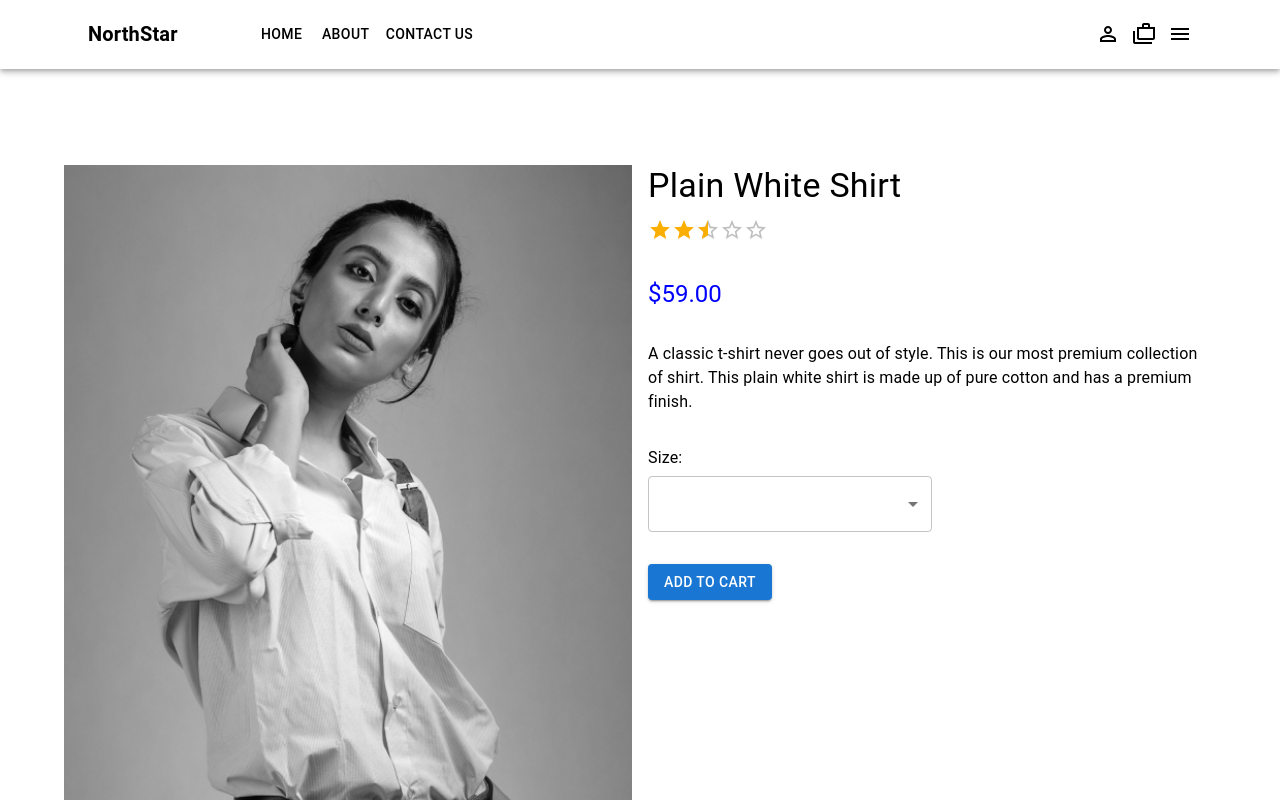
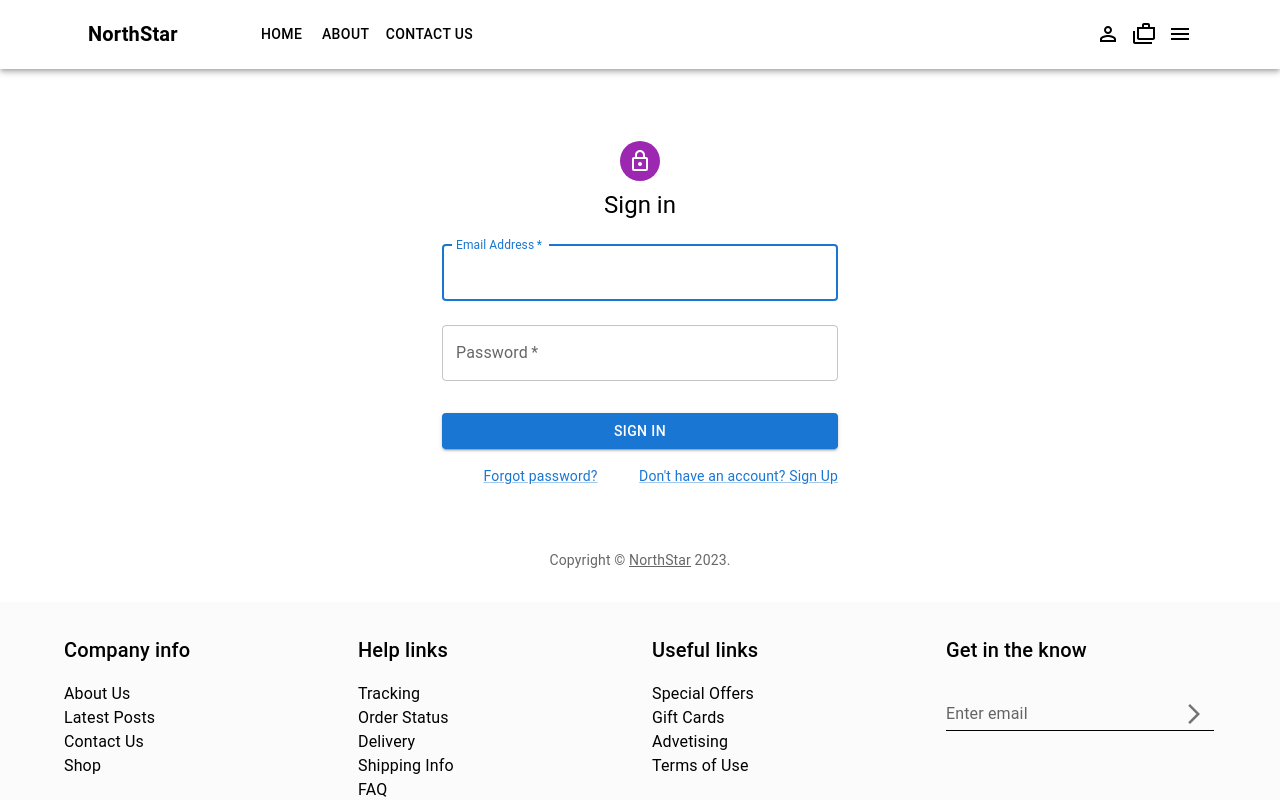
Before and after one commit to ahmadamira/Final-project-E-commerce, a React (Create React App) app: page / in a window 1280 px wide. Shown: the top 800 px of the page. Built offline with nearby package versions, Linux system fonts and the light colour scheme.

Commit message:
Added log in and signup pages

```diff
--- a/src/App.js
+++ b/src/App.js
@@ -11,12 +11,14 @@
 import Aboutpage from "./Components/Aboutpage/Aboutpage";
 import ContactForm from "./Components/Contactuspage/Contactuspage";
 import Productpage from "./Components/Productpage/Productpage";
+import Loginpage from "./Components/Loginpage/Loginpage";
+import SignUp from "./Components/Signuppage/Signup";
 
 function App() {
   return (
     <div className="App">
       <Header />
-      <Productpage />
+      <Loginpage />
       <Footer />
     </div>
   );
--- /dev/null
+++ b/src/Components/Loginpage/Loginpage.js
@@ -0,0 +1,107 @@
+import * as React from 'react';
+import Avatar from '@mui/material/Avatar';
+import Button from '@mui/material/Button';
+import CssBaseline from '@mui/material/CssBaseline';
+import TextField from '@mui/material/TextField';
+import FormControlLabel from '@mui/material/FormControlLabel';
+import Checkbox from '@mui/material/Checkbox';
+import Link from '@mui/material/Link';
+import Grid from '@mui/material/Grid';
+import Box from '@mui/material/Box';
+import LockOutlinedIcon from '@mui/icons-material/LockOutlined';
+import Typography from '@mui/material/Typography';
+import Container from '@mui/material/Container';
+import { createTheme, ThemeProvider } from '@mui/material/styles';
+
+function Copyright(props) {
+    return (
+        <Typography variant="body2" color="text.secondary" align="center" {...props}>
+            {'Copyright © '}
+            <Link color="inherit" href="https://mui.com/">
+                NorthStar
+            </Link>{' '}
+            {new Date().getFullYear()}
+            {'.'}
+        </Typography>
+    );
+}
+
+// TODO remove, this demo shouldn't need to reset the theme.
+
+export default function Loginpage() {
+    const handleSubmit = (event) => {
+        event.preventDefault();
+        const data = new FormData(event.currentTarget);
+        console.log({
+            email: data.get('email'),
+            password: data.get('password'),
+        });
+    };
+
+    return (
+
+        <Container component="main" maxWidth="xs">
+
+            <Box
+                sx={{
+                    marginTop: 8,
+                    display: 'flex',
+                    flexDirection: 'column',
+                    alignItems: 'center',
+                }}
+            >
+                <Avatar sx={{ m: 1, bgcolor: 'secondary.main' }}>
+                    <LockOutlinedIcon />
+                </Avatar>
+                <Typography component="h1" variant="h5">
+                    Sign in
+                </Typography>
+                <Box component="form" onSubmit={handleSubmit} noValidate sx={{ mt: 1 }}>
+                    <TextField
+                        margin="normal"
+                        required
+                        fullWidth
+                        id="email"
+                        label="Email Address"
+                        name="email"
+                        autoComplete="email"
+                        autoFocus
+                    />
+                    <TextField
+                        margin="normal"
+                        required
+                        fullWidth
+                        name="password"
+                        label="Password"
+                        type="password"
+                        id="password"
+                        autoComplete="current-password"
+                    />
+
+                    <Button
+                        type="submit"
+                        fullWidth
+                        variant="contained"
+                        sx={{ mt: 3, mb: 2 }}
+                    >
+                        Sign In
+                    </Button>
+                    <Grid container>
+                        <Grid item xs>
+                            <Link href="#" variant="body2">
+                                Forgot password?
+                            </Link>
+                        </Grid>
+                        <Grid item>
+                            <Link href="#" variant="body2">
+                                {"Don't have an account? Sign Up"}
+                            </Link>
+                        </Grid>
+                    </Grid>
+                </Box>
+            </Box>
+            <Copyright sx={{ mt: 8, mb: 4 }} />
+        </Container>
+
+    );
+}
--- /dev/null
+++ b/src/Components/Signuppage/Signup.js
@@ -0,0 +1,129 @@
+import * as React from 'react';
+import Avatar from '@mui/material/Avatar';
+import Button from '@mui/material/Button';
+import CssBaseline from '@mui/material/CssBaseline';
+import TextField from '@mui/material/TextField';
+import FormControlLabel from '@mui/material/FormControlLabel';
+import Checkbox from '@mui/material/Checkbox';
+import Link from '@mui/material/Link';
+import Grid from '@mui/material/Grid';
+import Box from '@mui/material/Box';
+import LockOutlinedIcon from '@mui/icons-material/LockOutlined';
+import Typography from '@mui/material/Typography';
+import Container from '@mui/material/Container';
+import { createTheme, ThemeProvider } from '@mui/material/styles';
+
+function Copyright(props) {
+    return (
+        <Typography variant="body2" color="text.secondary" align="center" {...props}>
+            {'Copyright © '}
+            <Link color="inherit" href="https://mui.com/">
+                NorthStar
+            </Link>{' '}
+            {new Date().getFullYear()}
+            {'.'}
+        </Typography>
+    );
+}
+
+// TODO remove, this demo shouldn't need to reset the theme.
+
+
+
+export default function SignUp() {
+    const handleSubmit = (event) => {
+        event.preventDefault();
+        const data = new FormData(event.currentTarget);
+        console.log({
+            email: data.get('email'),
+            password: data.get('password'),
+        });
+    };
+
+    return (
+
+        <Container component="main" maxWidth="xs">
+
+            <Box
+                sx={{
+                    marginTop: 8,
+                    marginBottom: 10,
+                    display: 'flex',
+                    flexDirection: 'column',
+                    alignItems: 'center',
+                }}
+            >
+                <Avatar sx={{ m: 1, bgcolor: 'secondary.main' }}>
+                    <LockOutlinedIcon />
+                </Avatar>
+                <Typography component="h1" variant="h5">
+                    Sign up
+                </Typography>
+                <Box component="form" noValidate onSubmit={handleSubmit} sx={{ mt: 3 }}>
+                    <Grid container spacing={2}>
+                        <Grid item xs={12} sm={6}>
+                            <TextField
+                                autoComplete="given-name"
+                                name="firstName"
+                                required
+                                fullWidth
+                                id="firstName"
+                                label="First Name"
+                                autoFocus
+                            />
+                        </Grid>
+                        <Grid item xs={12} sm={6}>
+                            <TextField
+                                required
+                                fullWidth
+                                id="lastName"
+                                label="Last Name"
+                                name="lastName"
+                                autoComplete="family-name"
+                            />
+                        </Grid>
+                        <Grid item xs={12}>
+                            <TextField
+                                required
+                                fullWidth
+                                id="email"
+                                label="Email Address"
+                                name="email"
+                                autoComplete="email"
+                            />
+                        </Grid>
+                        <Grid item xs={12}>
+                            <TextField
+                                required
+                                fullWidth
+                                name="password"
+                                label="Password"
+                                type="password"
+                                id="password"
+                                autoComplete="new-password"
+                            />
+                        </Grid>
+
+                    </Grid>
+                    <Button
+                        type="submit"
+                        fullWidth
+                        variant="contained"
+                        sx={{ mt: 3, mb: 2 }}
+                    >
+                        Sign Up
+                    </Button>
+                    <Grid container justifyContent="flex-end">
+                        <Grid item>
+                            <Link href="#" variant="body2">
+                                Already have an account? Sign in
+                            </Link>
+                        </Grid>
+                    </Grid>
+                </Box>
+            </Box>
+            <Copyright sx={{ mt: 5 }} />
+        </Container>
+
+    );
+}
```
